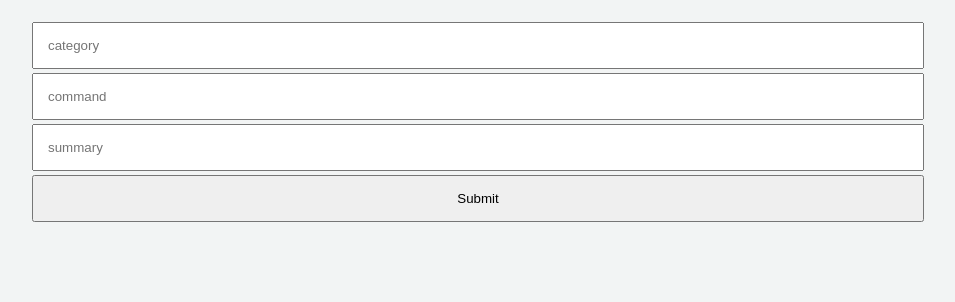
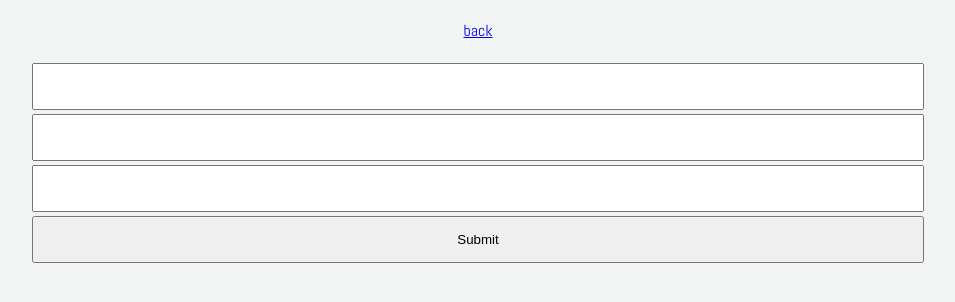
Before and after one commit to filipefilardi/usefull-commands-storage, a React (Create React App) app in the folder client/: page /cmd in a window 1280 px wide. Shown: the top 302 px of the page, without its empty margins (162-1117 px from the left). Built offline with nearby package versions, Linux system fonts and the light colour scheme.

Commit message:
fix redirect and add navigation

```diff
--- a/client/src/components/Command/Command.js
+++ b/client/src/components/Command/Command.js
@@ -1,4 +1,5 @@
 import React, { Component } from "react";
+import { withRouter, Link } from 'react-router-dom';
 import axios from "axios";
 
 import "./command.css";
@@ -18,10 +19,10 @@ class Command extends Component {
 	}
 
 	handleChange(event) {
-		switch(event.target.placeholder){
+		switch(event.target.name){
 			case "category":
 				this.setState({
-					category: event.target.value
+					category: event.target.value.toLowerCase()
 				});
 				break;
 			case "command" :
@@ -34,6 +35,8 @@ class Command extends Component {
 					summary: event.target.value
 				});
 				break;
+			default:
+				console.log("error")
 		}
 
 	}
@@ -45,8 +48,8 @@ class Command extends Component {
 			summary: this.state.summary
 		})
 		.then(function (response) {
-			console.log(response);
-		})
+			this.props.history.push("/")
+		}.bind(this))
 		.catch(function (error) {
 			console.log(error);
 		});
@@ -56,15 +59,18 @@ class Command extends Component {
 
 	render() {
 		return (
-			<form onSubmit={this.handleSubmit}>
-				<input type="text" value={this.state.value} placeholder="category" onChange={this.handleChange} />
-				<input type="text" value={this.state.value} placeholder="command" onChange={this.handleChange} />
-				<input type="text" value={this.state.value} placeholder="summary" onChange={this.handleChange} />
-				<input type="submit" value="Submit" />
-			</form>
+			<div>
+				<div className="anchor-command"><Link to={"/"}>back</Link></div>
+				<form onSubmit={this.handleSubmit}>
+					<input type="text" value={this.state.value} name="category" onChange={this.handleChange} />
+					<input type="text" value={this.state.value} name="command" onChange={this.handleChange} />
+					<input type="text" value={this.state.value} name="summary" onChange={this.handleChange} />
+					<input type="submit" value="Submit" />
+				</form>
+			</div>
 
 		);
 	}
 }
 
-export default Command;
+export default withRouter(Command);
--- a/client/src/components/Command/command.css
+++ b/client/src/components/Command/command.css
@@ -9,3 +9,9 @@ input {
 	padding: 14px;
 	margin: 2px;
 }
+
+.anchor-command {
+    font-family: 'Abel', sans-serif;
+    text-align: center;
+    margin-top: 20px;
+}
--- a/client/src/components/Dashboard/Dashboard.js
+++ b/client/src/components/Dashboard/Dashboard.js
@@ -1,4 +1,5 @@
 import React, { Component } from "react";
+import { Link } from "react-router-dom";
 import axios from "axios";
 
 import "./dashboard.css";
@@ -45,7 +46,7 @@ class Dashboard extends Component {
 
 	renderSelect() {
 		return (
-			<select className="select" onChange = {this.onChange}>
+			<select autoFocus className="select" onChange = {this.onChange}>
 				<option>all</option>
 				{this.state.categories.map(option => (
 					<option key={option} value={option}>
@@ -75,6 +76,7 @@ class Dashboard extends Component {
 		return (
 			<div className="commands-container">
 				{this.renderSelect()}
+				<div className="anchor"><Link to={"/cmd"}>create new command</Link></div>
 				{this.renderCommands()}
 			</div>
 		);
--- a/client/src/components/Dashboard/dashboard.css
+++ b/client/src/components/Dashboard/dashboard.css
@@ -49,3 +49,9 @@
     box-shadow: 0 10px 6px -6px #777;
 
 }
+
+.anchor {
+    font-family: 'Abel', sans-serif;
+    text-align: center;
+    margin-bottom: 20px;
+}
```
